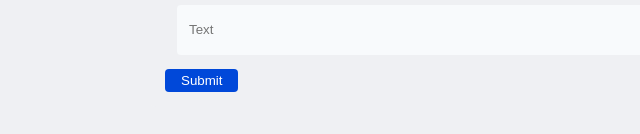
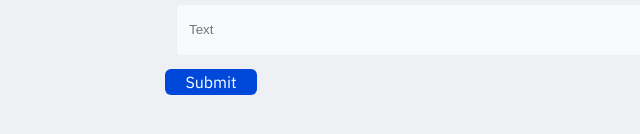
Before and after one commit to carolyntran953/talentpath-github-repos-display, a React (Create React App) app: page / in a window 1280 px wide. Shown: the part 230-364 px from the top of the page, without its empty margins (223-863 px from the left). Built offline with nearby package versions, Linux system fonts and the light colour scheme.

Commit message:
add Button styled component

```diff
--- a/src/App.js
+++ b/src/App.js
@@ -1,6 +1,5 @@
 import React, { useState } from 'react';
 import './App.css';
-import './styles/button.css';
 import styled from 'styled-components';
 import TextField from './components/TextField';
 import RepoList from './components/RepoList';
@@ -29,7 +28,7 @@ function App() {
       .then(response => {
           setRepos(response.data.items);
           setErrorMessage('');
-          console.log('number of repos: ', repos.length);
+
       }).catch(error => {
           if (error.response.status >= 400 && error.response.status < 500) {
             setErrorMessage('invalid username' );
--- a/src/components/Radio.js
+++ b/src/components/Radio.js
@@ -1,7 +1,6 @@
 import styled from 'styled-components'
 import React, {useState} from 'react'
 import CustomRadio from './CustomRadio';
-import '../styles/button.css';
 
 function Radio(props) {
     const [selected, setSelected] = useState('1')
--- a/src/components/TextField.js
+++ b/src/components/TextField.js
@@ -51,12 +51,30 @@ const TextLabel = styled.label`
 
 const ErrorMessage = styled.span`
     display: block;
-    font-family: IBM Plex Sans;
+    font-family: 'IBM Plex Sans', sans-serif;
     font-style: normal;
     font-weight: normal;
     font-size: 12px;
     line-height: 16px;
     color: #ED0131;
+`
+
+const Button = styled.button`
+    border-radius: 6px;
+    padding: 4px, 16px;
+    width: 92px;
+    background-color: #0048D9;
+    color: #ffffff;
+    border: none;
+    font-family: 'IBM Plex Sans', sans-serif;
+    font-weight: 500;
+    font-size: 16px;
+    line-height: 150%;
+
+    &:hover {
+        background-color: #002266;
+        cursor: pointer;
+    }
 `
 
 class TextField extends React.Component {
@@ -79,13 +97,13 @@ class TextField extends React.Component {
     }
 
     render() {
-        const btnStyle = {
-            background:"#0048d9",
-            color:"#fff",
-            border:'none',
-            borderRadius:'4px',
-            padding:'4px 16px'
-        }
+        // const btnStyle = {
+        //     background:"#0048d9",
+        //     color:"#fff",
+        //     border:'none',
+        //     borderRadius:'4px',
+        //     padding:'4px 16px'
+        // }
 
         const errStyle = {
             border: "1px solid #ED0131",
@@ -103,7 +121,8 @@ class TextField extends React.Component {
                 }
                 <ErrorMessage>{this.props.errorMessage}</ErrorMessage>
             </Container>
-            <button style={btnStyle} onClick={this.handleClick.bind(this)}>Submit</button>
+            {/* <button style={btnStyle} onClick={this.handleClick.bind(this)}>Submit</button> */}
+            <Button onClick={this.handleClick.bind(this)}>Submit</Button>
           </div>
         )
     }
```
